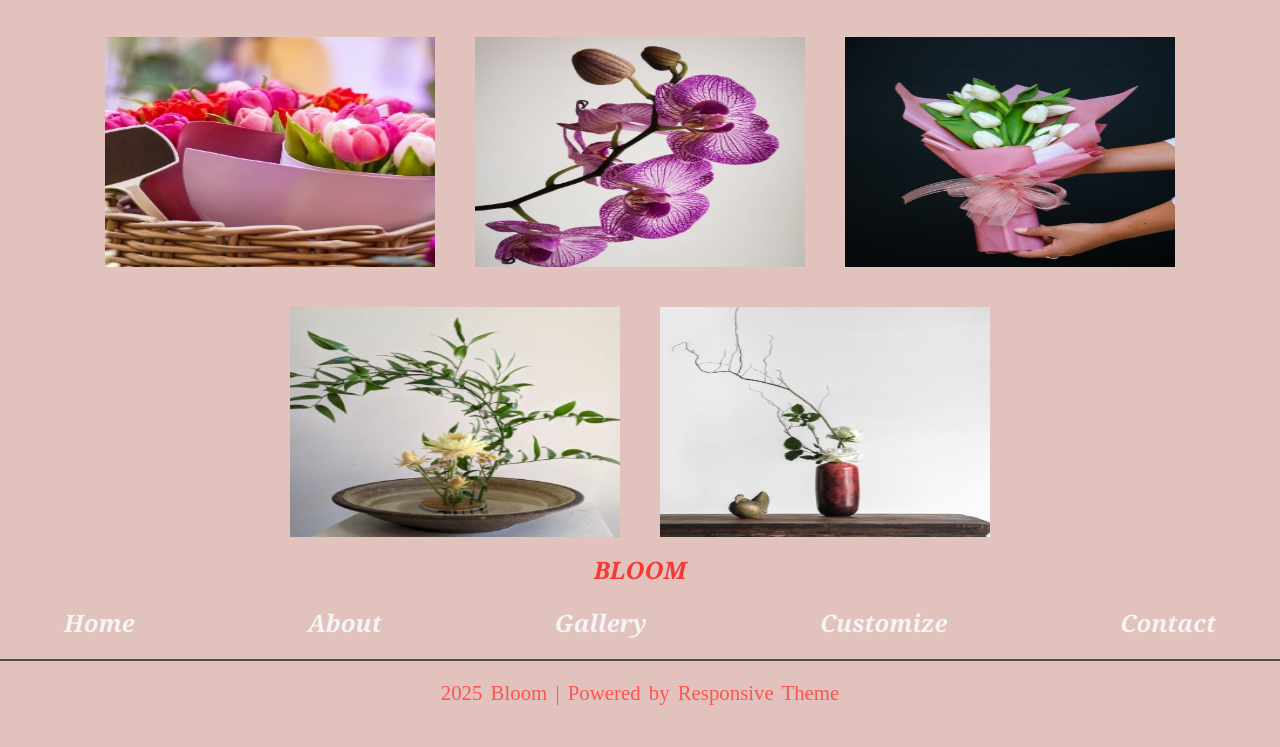
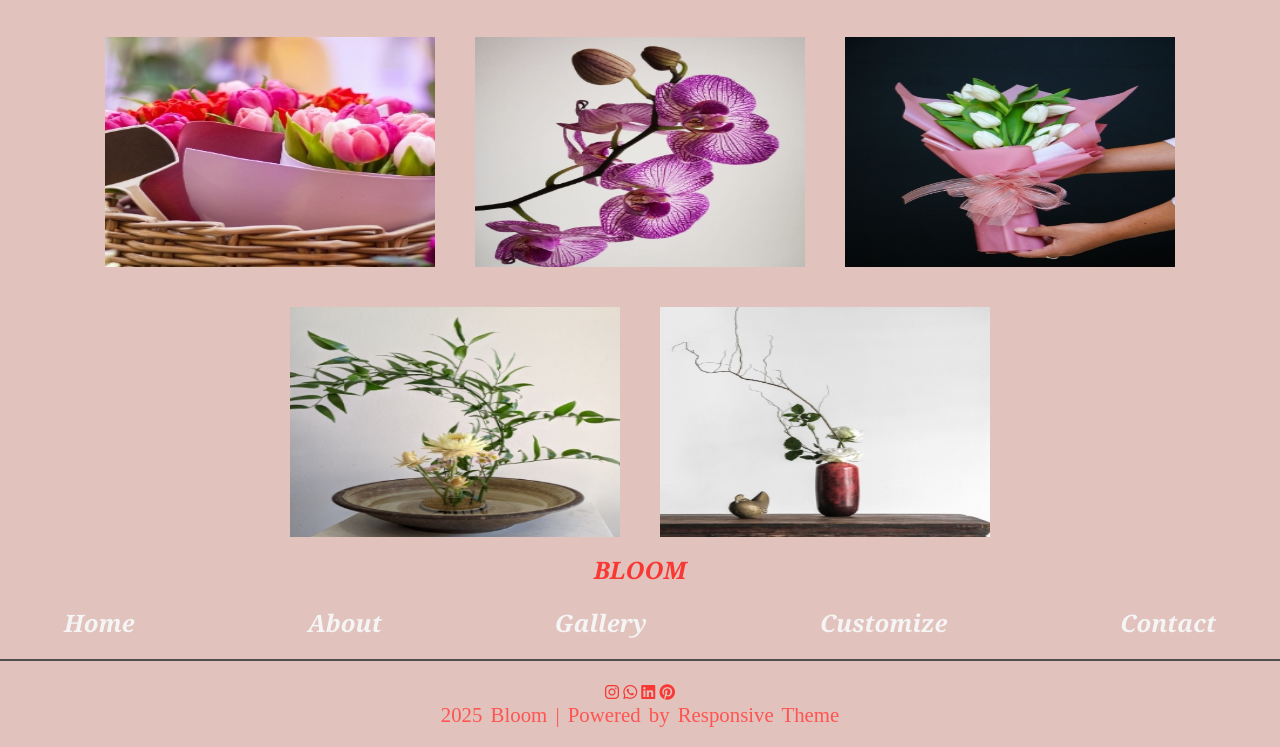
Before and after one commit to Aravindh-Cs/Bloom-Landing-Page_CODSOFT, a plain HTML site: page index.html in a window 1280 px wide. Shown: the part 2498-3245 px from the top of the page. Before the commit the page ends 3223 px from the top, so only its background shows below. Drawn offline with Linux system fonts and the light colour scheme.

Commit message:
Update index.html

```diff
--- a/index.html
+++ b/index.html
@@ -5,6 +5,7 @@
     <meta name="viewport" content="width=device-width, initial-scale=1.0">
     <title>Bloom</title>
     <link rel="stylesheet" href="style.css">
+    <link rel="stylesheet" href="https://cdnjs.cloudflare.com/ajax/libs/font-awesome/6.4.2/css/all.min.css" integrity="sha512-z3gLpd7yknf1YoNbCzqRKc4qyor8gaKU1qmn+CShxbuBusANI9QpRohGBreCFkKxLhei6S9CQXFEbbKuqLg0DA==" crossorigin="anonymous" referrerpolicy="no-referrer" />
 </head>
 <body>
     <header>
@@ -116,7 +117,10 @@
         </ul>
         <div class="line"></div>
         <div class="icons">
-
+            <i class="fa-brands fa-instagram"></i>
+            <i class="fa-brands fa-whatsapp"></i>
+            <i class="fa-brands fa-linkedin"></i>
+            <i class="fa-brands fa-pinterest"></i>
         </div>
     </div>
     <footer>
```
